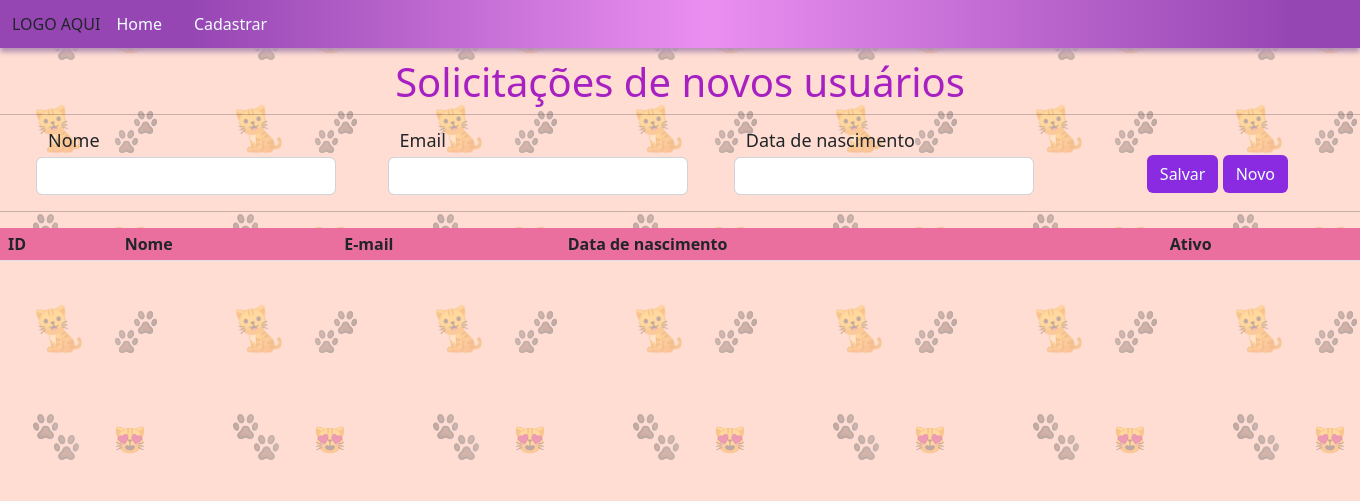
After one commit to RedONe06/ProjetoFinal, a PHP site: page /painel-adm-pri.php in a window 1360 px wide; the page is wider, and only the part inside the window is pictured. The commit adds this page. Shown: the top 501 px of that part. Run offline with PHP 8.4, Linux system fonts and the light colour scheme; lists and menus that the app fills with data are empty.

Commit message:
:lipstick: formularios e menu

```diff
--- /dev/null
+++ b/painel-adm-pri.php
@@ -0,0 +1,80 @@
+<!DOCTYPE html>
+<html lang="en">
+
+<head>
+    <meta charset="UTF-8">
+    <meta http-equiv="X-UA-Compatible" content="IE=edge">
+    <meta name="viewport" content="width=device-width, initial-scale=1.0">
+    <link href="https://cdn.jsdelivr.net/npm/bootstrap@5.2.2/dist/css/bootstrap.min.css" rel="stylesheet"
+        integrity="sha384-Zenh87qX5JnK2Jl0vWa8Ck2rdkQ2Bzep5IDxbcnCeuOxjzrPF/et3URy9Bv1WTRi" crossorigin="anonymous">
+    <link rel="stylesheet" href="style.css">
+    <title>Painel</title>
+</head>
+
+<header>
+    <nav class="navbar navbar-expand-lg " id="menu">
+        <div class="container-fluid">
+            <div class="collapse navbar-collapse" id="navbarSupportedContent">
+                <ul class="nav justify-content-center">
+
+                    <li class="li-logo">
+                        <img id="logo">LOGO AQUI</img>
+                    </li>
+
+                    <li class="nav-item">
+                        <a class="nav-link" aria-current="page" href="index.php">Home</a>
+                    </li>
+                    <li class="nav-item">
+                        <a class="nav-link" aria-current="page" href="form-cadastro-pri.php">Cadastrar</a>
+                    </li>
+
+
+                    </li>
+                </ul>
+            </div>
+        </div>
+    </nav>
+</header>
+
+
+<body>
+    <form class="row g-0" action="#" method="POST" name="form1">
+
+
+        <h1 class="d-flex justify-content-center" id="tituloAgenda">Solicitações de novos usuários</h1>
+        <hr>
+        <div class="d-flex justify-content-start ms-5">
+
+            <div class="mb-3 row">
+                <label for="inputEmail4" class="form-label">Nome</label>
+                <input class="form-control" style="width:300px ;" type="text" name="nome" />
+            </div>
+
+            <div class="mb-3 row">
+                <label for="inputEmail4" class="form-label">Email</label>
+                <input class="form-control" style="width:300px ;" type="text" name="email" />
+
+            </div>
+            <div class="mb-3 row">
+                <label for="inputEmail4" class="form-label">Data de nascimento</label>
+                <input class="form-control" style="width:300px ;" type="text" name="celular" />
+
+
+            </div>
+            <div class=" mt-4" id="div-botoes-editar">
+                <input type="submit" value="Salvar" class="btn" />
+                <input type="reset" value="Novo" class="btn" />
+            </div>
+        </div>
+
+        <hr>
+    </form>
+
+    <table class="table table-striped table-hover" width="70%  ">
+        <tr class="table">
+            <th>ID</th>
+            <th>Nome</th>
+            <th>E-mail</th>
+            <th>Data de nascimento</th>
+            <th>Ativo</th>
+        </tr>
--- a/style.css
+++ b/style.css
@@ -1,6 +1,3 @@
---cor_primaria{
- violeta: #7A4495;
-}
 
 * {
     margin: 0;
@@ -10,33 +7,46 @@
     font: inherit;
     vertical-align: baseline;
     text-decoration: none;
+
 }
+
 body {
     line-height: 1;
+    background-image: url("./img/background.png");
 }
-.cadastrar{
+
+.opcaoCadastrarAgora {
     text-decoration: none;
     color: #31087B;
 }
+
 .nav{
     align-items: center;
 }
-.navbar{
-    background-color: blueviolet;
+
+#menu{
+    background: rgb(150,70,179);
+background: linear-gradient(90deg, rgba(150,70,179,1) 14%, rgba(235,143,241,1) 52%, rgba(150,70,179,1) 95%);
+box-shadow: 0px 4px 5px 0px rgba(179,147,179,1);
+}
+li{
+    border: none;
 }
 .nav-link{
-    background-color: blueviolet;
     color: azure;
 }
-.nav-link:hover{
+
+.nav-link:hover {
+    border-radius: 8%;
     background-color: #F675A8;
     color: azure;
 }
-.nav-link::after{
+
+.nav-link::after {
     color: azure;
 }
 
- .dropdown-item:hover{
+.dropdown-item:hover {
     background-color: #F675A8;
     color: azure;
 }
@@ -45,16 +55,43 @@ body {
     flex-direction: column;
     width: 30%;
     background-color: #F675A8;
+    -webkit-box-shadow: 0px 0px 5px 0px rgba(0,0,0,0.75);
+    -moz-box-shadow: 0px 0px 5px 0px rgba(0,0,0,0.75);
+    box-shadow: 0px 0px 5px 0px rgba(0,0,0,0.75);
 }
-input{
+
+input {
     background-color: #A084CA;
 }
-.btn{
+
+.btn {
     background-color: blueviolet;
     color: azure;
 }
-.btn:hover{
-    background-color: #FFCCB3;
+
+.btn:hover {
+    background-color: #F675A8;
 }
 
-/*Cadastro*/
+/* painel adm*/
+#tituloAgenda{
+  color: #a720c2;
+  margin-top: 10px;
+
+}
+label{
+    font-size: large;
+}
+
+#div-botoes-editar{
+    margin-left: -5%;
+}
+.table{
+    background-color: #F675A8;
+}
+th{
+    font-weight: 600;
+}
+th:hover{
+
+}
```
Also changed, not shown: form-cadastro-pri.php (+55 -18 lines), functionEye.js (added, +14 -0 lines), index.php (+12 -9 lines), img/background.png (added). Lines whose indentation alone changed are shown as unchanged.
